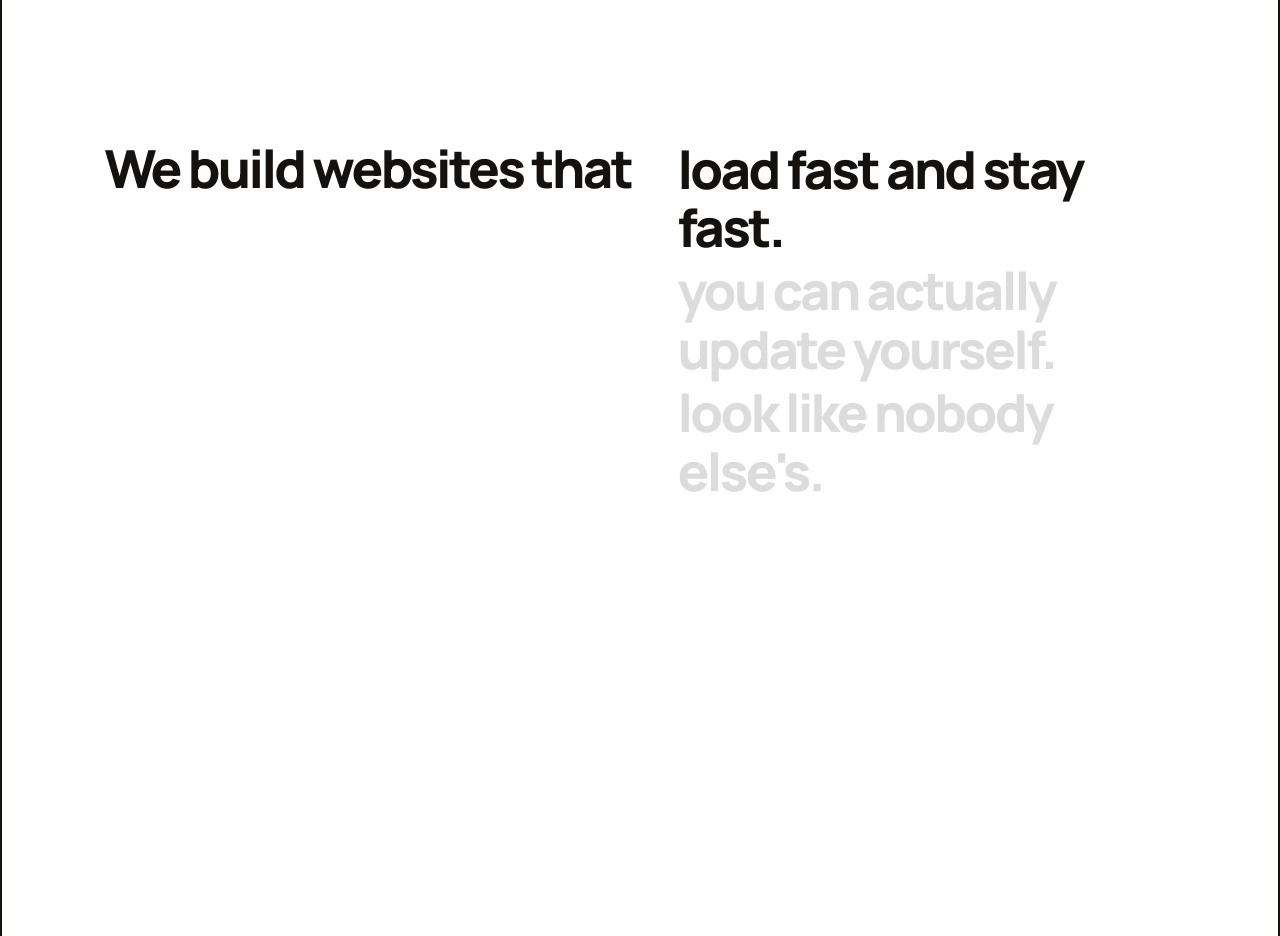
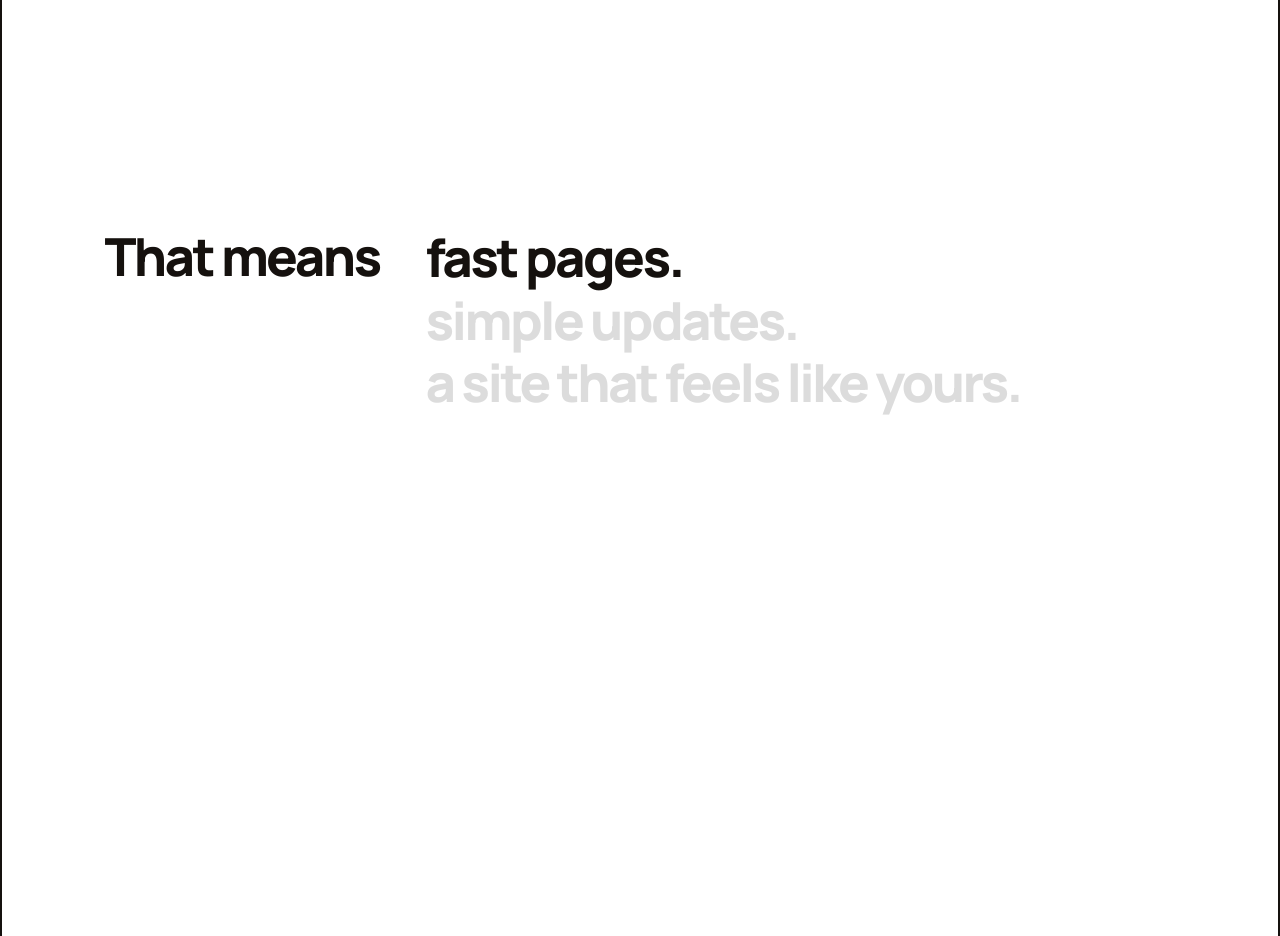
Before and after one commit to wtrjohnson/PebblespringsStudioWebsite, a Next.js app: page / in a window 1280 px wide. Shown: the part 880-1816 px from the top of the page. Built offline with nearby package versions, Linux system fonts and the light colour scheme; no server answers; the database is empty.

Commit message:
Refine homepage transition copy

```diff
--- a/app/page.tsx
+++ b/app/page.tsx
@@ -54,9 +54,9 @@ const scoreDescriptions: Record<ScoreKey, string> = {
 };
 
 const transitionEndings = [
-  "load fast and stay fast.",
-  "you can actually update yourself.",
-  "look like nobody else's.",
+  "fast pages.",
+  "simple updates.",
+  "a site that feels like yours.",
 ];
 
 function normalizeUrl(value: string) {
@@ -222,7 +222,7 @@ function TransitionStatement() {
       ref={transitionRef}
     >
       <div className="transition-copy">
-        <p className="transition-lead">We build websites that</p>
+        <p className="transition-lead">That means</p>
         <div className="transition-endings" aria-live="polite">
           {transitionEndings.map((ending, index) => (
             <p
```
